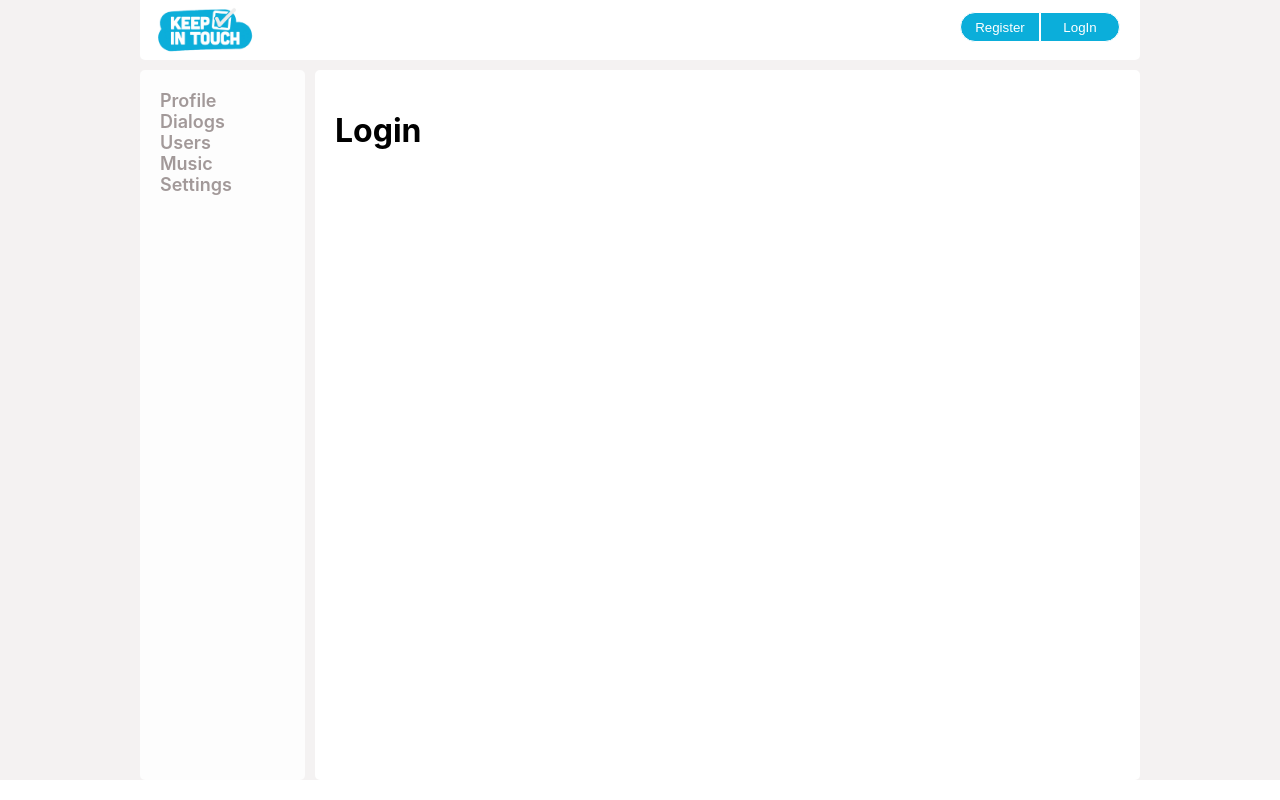
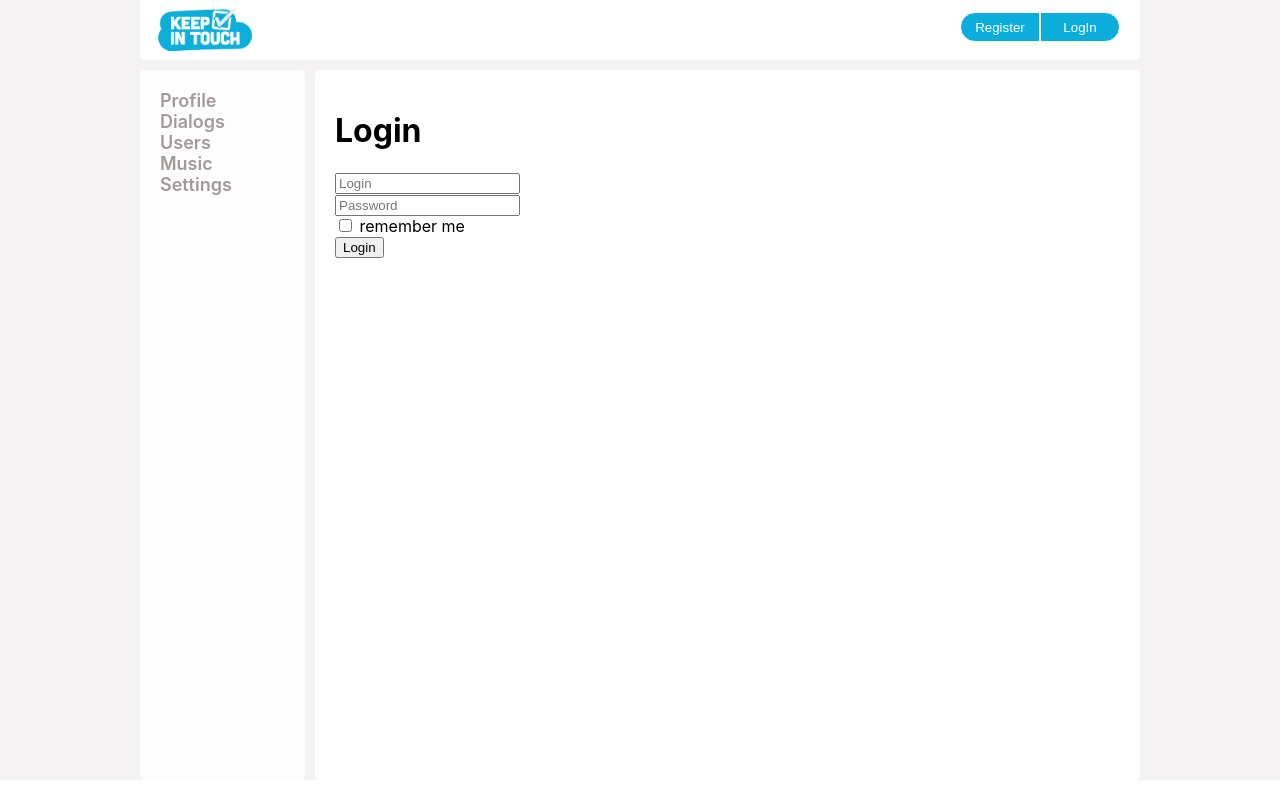
Before and after one commit to IgorLapuzo/React-SPA, a React (Create React App) app: page /login in a window 1280 px wide. Built offline with nearby package versions, Linux system fonts and the light colour scheme; no server answers.

Commit message:
add redux-form to page login

```diff
--- a/package.json
+++ b/package.json
@@ -13,6 +13,7 @@
     "react-router-dom": "^6.3.0",
     "react-scripts": "^5.0.1",
     "redux": "^4.2.0",
+    "redux-form": "^8.3.8",
     "redux-thunk": "^2.4.1",
     "web-vitals": "^2.1.4"
   },
--- a/src/components/Login/Login.jsx
+++ b/src/components/Login/Login.jsx
@@ -1,7 +1,35 @@
 import React from 'react';
+import { reduxForm, Field } from 'redux-form';
+
+const LoginForm = (props) => {
+	return (
+		<form onSubmit = {props.handleSubmit}>
+			<div>
+				<Field placeholder = {'Login'} name = {'login'} component = {'input'} />
+			</div>
+			<div>
+				<Field placeholder = {'Password'} name = {'password'} component = {'input'} />
+			</div>
+			<div>
+				<Field component = {'input'} name = {'rememberMe'} type = {'checkbox'} /> remember me
+			</div>
+			<div>
+				<button>Login</button>
+			</div>
+		</form>
+	)
+}
+
+const LoginReduxForm = reduxForm({form: 'login'}) (LoginForm)
 
 const Login = (props) => {
-	return <h1>Login</h1>
+	const onSubmit = (formData) => {
+		console.log(formData);
+	}
+	return <div>
+		<h1>Login</h1>
+		<LoginReduxForm onSubmit = {onSubmit}/>
+	</div>
 }
 
 export default Login;
--- a/src/components/Profile/ProfileInfo/ProfileInfo.jsx
+++ b/src/components/Profile/ProfileInfo/ProfileInfo.jsx
@@ -24,7 +24,7 @@ const ProfileInfo = (props) => {
 				</div>
 				<div className = {clases.infoSectionWraper}>
 					<div className = {clases.title}>Igor Lapuzo</div>
-					<ProfileStatus status = {props.status} />
+					<ProfileStatus status = {props.status} updateStatus = {props.updateStatus} />
 					<div className = {clases.description}>FrontEnd Developer | Java Script | React | Redux</div>
 					<div className = {clases.location}>Vitebsk, Belarus</div>
 					<div className = {clases.contactInfo}>Contact info: &nbsp;
--- a/src/components/Profile/ProfileInfo/ProfileStatus.jsx
+++ b/src/components/Profile/ProfileInfo/ProfileStatus.jsx
@@ -5,7 +5,8 @@ import clases from './ProfileInfo.module.css';
 class ProfileStatus extends React.Component {
 
 	state = {
-		editMode: false
+		editMode: false,
+		status: this.props.status
 	}
 
 	activateEditMode = () => {
@@ -18,19 +19,35 @@ class ProfileStatus extends React.Component {
 		this.setState({
 			editMode: false
 		})
+		this.props.updateStatus(this.state.status);
+	}
+
+	onStatusChange = (e) => {
+		this.setState({
+			status: e.currentTarget.value
+		});
+	}
+
+	componentDidUpdate(prevProps, prevState) {
+		if(prevProps.status !== this.props.status) {
+			this.setState({
+				status: this.props.status
+			});
+		}
 	}
 
 	render() {
+		console.log('render')
 		return (
 			<div>
 				{!this.state.editMode &&
 					<div>
-						<span onDoubleClick = {this.activateEditMode}>{this.props.status}</span>
+						<span onDoubleClick = {this.activateEditMode}>{this.props.status || 'No status'}</span>
 					</div>
 				}
 				{this.state.editMode &&
 					<div>
-						<input autoFocus = {true} onBlur = {this.deactivateEditMode} value = {this.props.status} />
+						<input autoFocus = {true} onChange = {this.onStatusChange} onBlur = {this.deactivateEditMode} value = {this.props.status} />
 					</div>
 				}
 			</div>
--- a/src/redux/ProfileReducer.js
+++ b/src/redux/ProfileReducer.js
@@ -57,7 +57,6 @@ export const getUserProfile = (userId) => (dispatch) => {
 export const getStatus = (userId) => (dispatch) => {
 	profileAPI.getStatus(userId)
 		.then (response => {
-			debugger;
 			dispatch(setStatus (response.data));
 	})
 }
--- a/src/redux/reduxStore.js
+++ b/src/redux/reduxStore.js
@@ -4,12 +4,14 @@ import dialogsReducer from './DialogsReducer';
 import usersReducer from './UsersReducer';
 import authReducer from './AuthReducer';
 import thunkMiddleware from 'redux-thunk';
+import {reducer as formReducer } from 'redux-form'
 
 let reducers = combineReducers({
 	profilePage: profileReducer,
 	dialogsPage: dialogsReducer,
 	usersPage: usersReducer,
 	auth: authReducer,
+	form: formReducer,
 });
 
 let store = createStore(reducers, applyMiddleware(thunkMiddleware));
```
Also changed, not shown: 1 other file (tests, documents, lock files or other folders).
